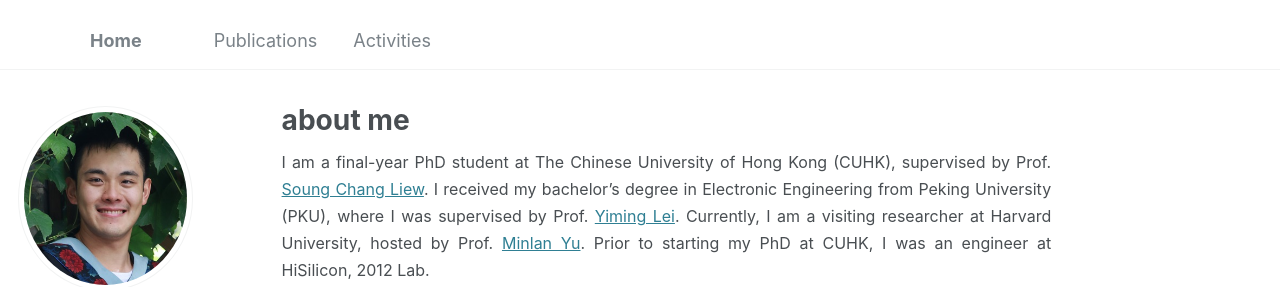
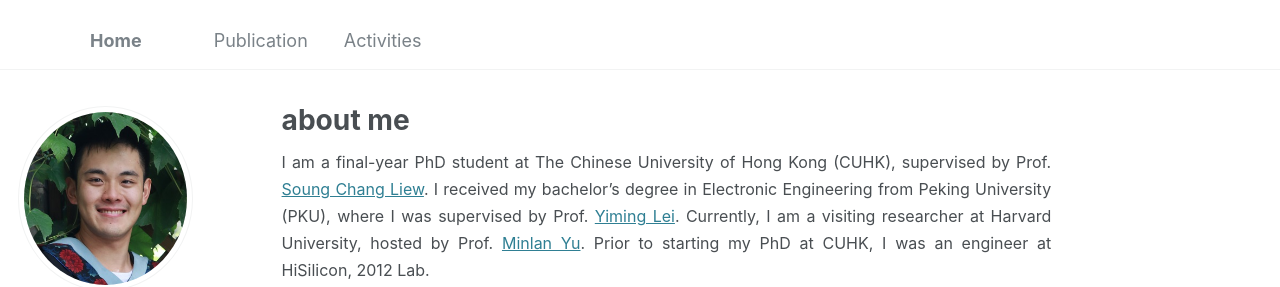
Before and after one commit to yuyangdu01/yuyangdu01.github.io, a Jekyll site: the page built from _pages/about.md, in a window 1280 px wide. Shown: the top 287 px of the page. Built offline with Jekyll 4.4.1, drawn with Linux system fonts in a browser that asks for light colours; some web fonts are replaced; part of the change alters nothing that is shown.

Commit message:
Update navigation.yml

```diff
--- a/_data/navigation.yml
+++ b/_data/navigation.yml
@@ -5,8 +5,8 @@
 # prevent it from being included in the site.
 
 main:
-  - title: "Publications"
-    url: /publications/
+#  - title: "Publications"
+#    url: /publications/
 
 #  - title: "Talks"
 #    url: /talks/
@@ -20,8 +20,8 @@ main:
 #  - title: "Blog Posts"
 #    url: /year-archive/
 
+  - title: "Publication"
+    url: /news/
+
   - title: "Activities"
     url: /activity/
-
-#  - title: "News"
-#    url: /news/
```
